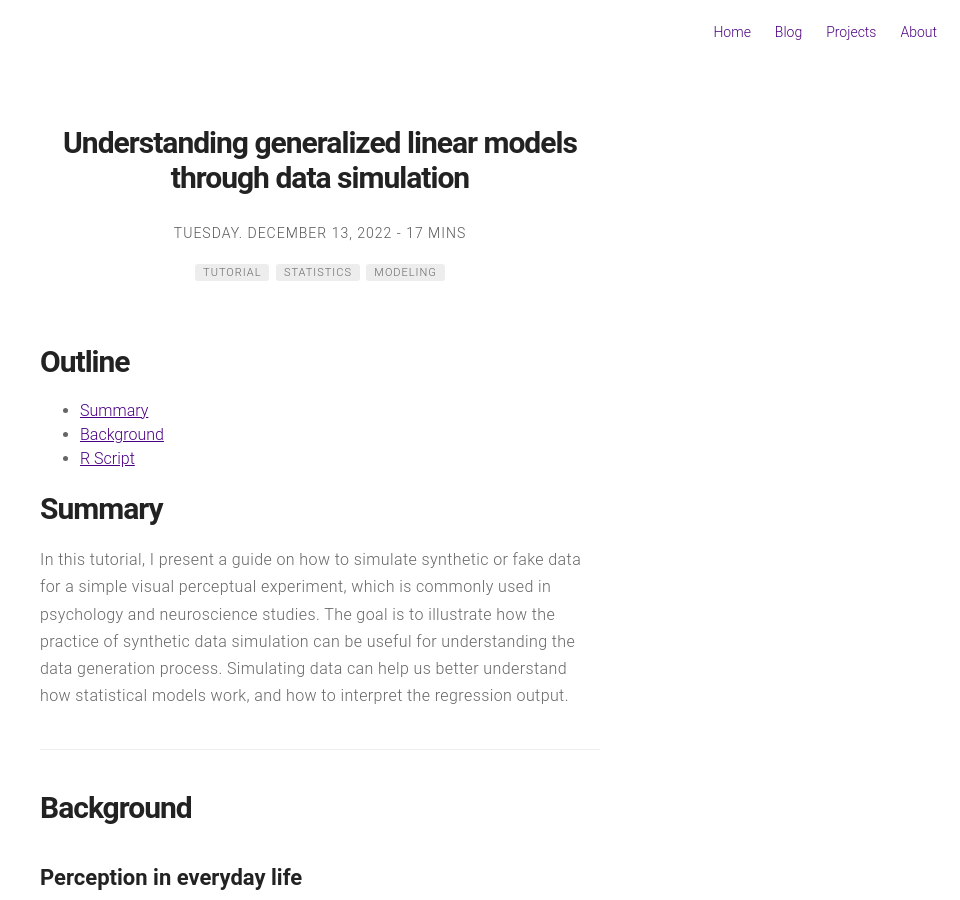
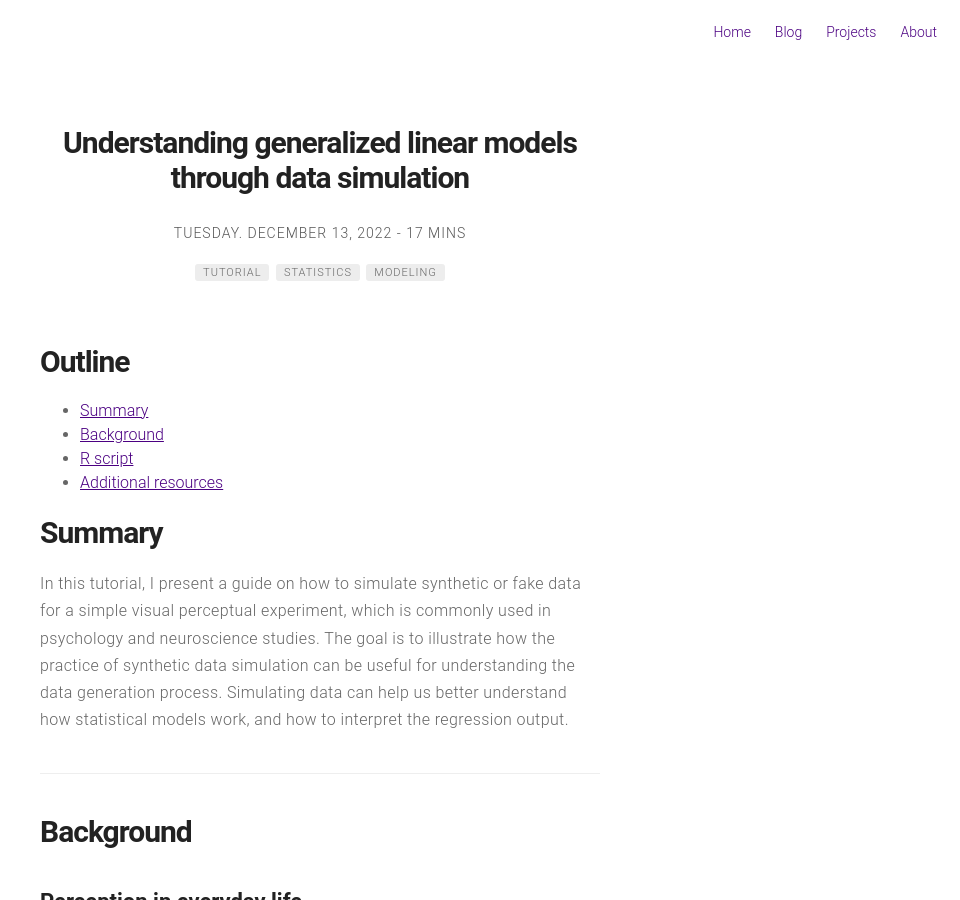
Before and after one commit to annhuangresearch/annhuangresearch.github.io, a Jekyll site: the page built from _posts/2022-12-13-GLM-simulation.md, in a window 1280 px wide and 900 px high. Shown: the whole window, without its empty margins (320-1280 px from the left). Built offline with Jekyll 4.4.1, drawn with Linux system fonts in a browser that asks for light colours; comment, search, counter and statistics services are not loaded.

Commit message:
revised post

````diff
--- a/_posts/2022-12-13-GLM-simulation.md
+++ b/_posts/2022-12-13-GLM-simulation.md
@@ -14,7 +14,8 @@
 # Outline
 - [Summary](#summary)
 - [Background](#background)
-- [R Script](#r-script)
+- [R script](#r-script)
+- [Additional resources](#additional-resources)
 
 # Summary
 
@@ -353,7 +354,7 @@
 - The estimated coefficient for ```participant_n_1``` is ~0.70, closer to the true value of 0.8. Including this predictor allows the model to account for variability between participants, which was previously absorbed by other coefficients.
 - Tjur’s R² increased from ~0.21 to ~0.28, indicating the model now explains more of the variability in responses
 
-## Additional Resources
+# Additional Resources
 [GLM Simulation](https://uk.sagepub.com/sites/default/files/upm-assets/57233_book_item_57233.pdf)
 [Interpret Logistic Regression Coefficients](https://quantifyinghealth.com/interpret-logistic-regression-coefficients/)
 [Basic Data Simulation & Power Analysis](https://cu-psych-computing.github.io/cu-psych-comp-tutorial/tutorials/r-extra/data-sim-power/basic-simulation-power/)
````
